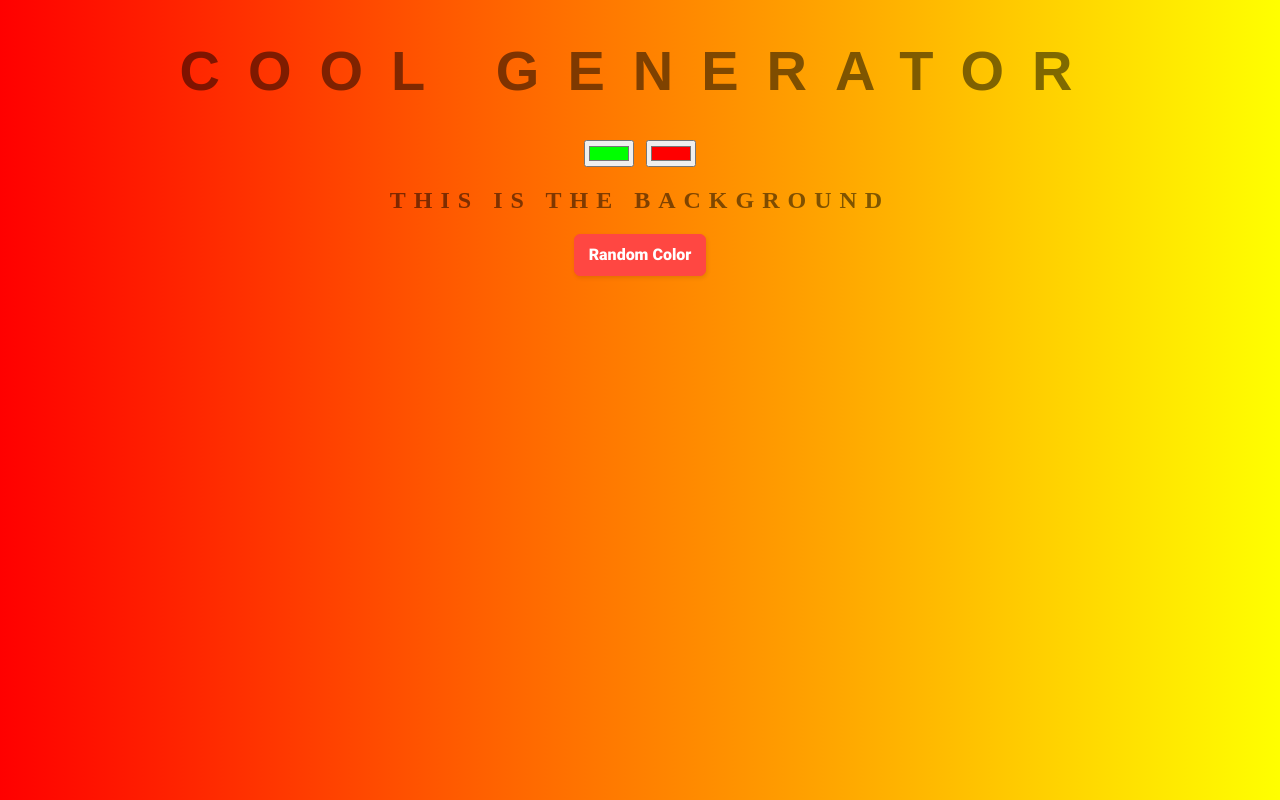
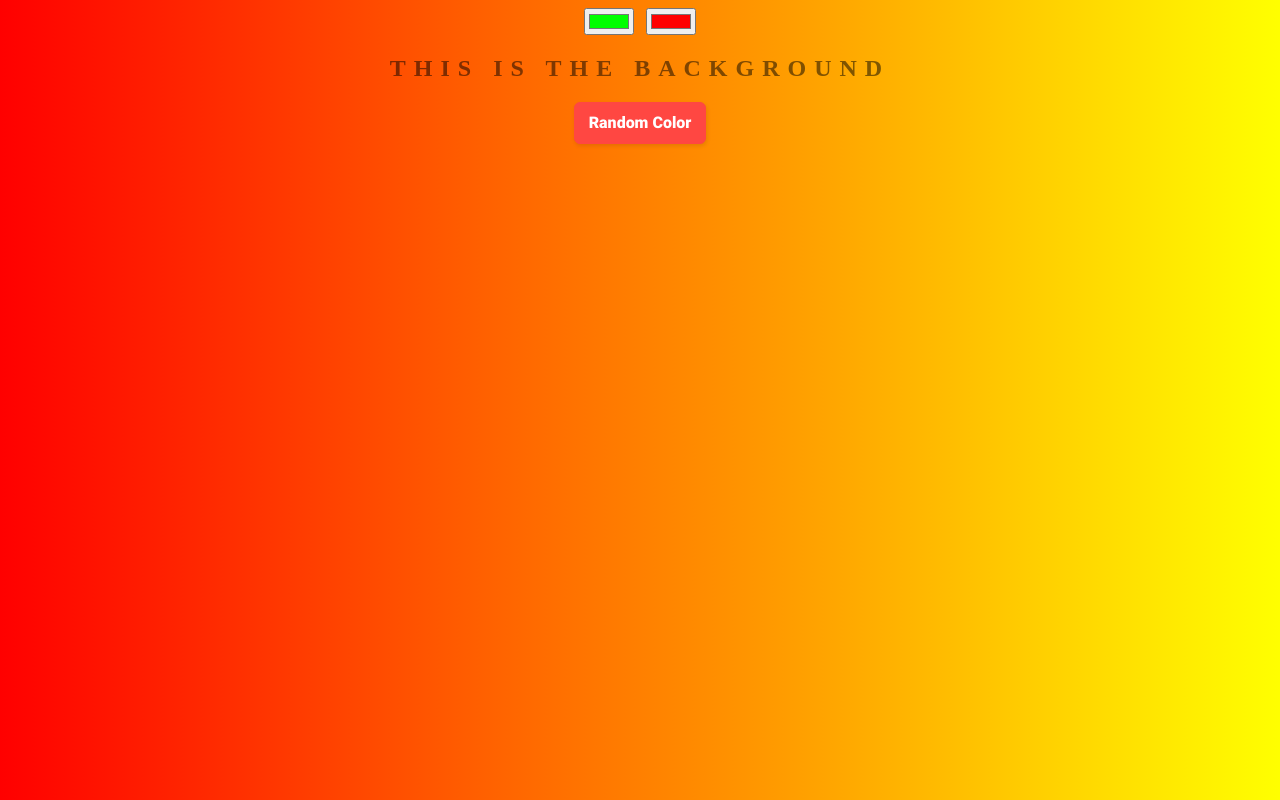
Before and after one commit to angelojhelo02/bg-gen, a plain HTML site: page index.html in a window 1280 px wide. Drawn offline with Linux system fonts and the light colour scheme.

Commit message:
deleting h1

```diff
--- a/index.html
+++ b/index.html
@@ -8,7 +8,7 @@
     <title>Gradient Background</title>
   </head>
   <body id="gradient">
-    <h1>COOL Generator</h1>
+
     <input
       oninput="setGradient()"
       class="color1"
```
